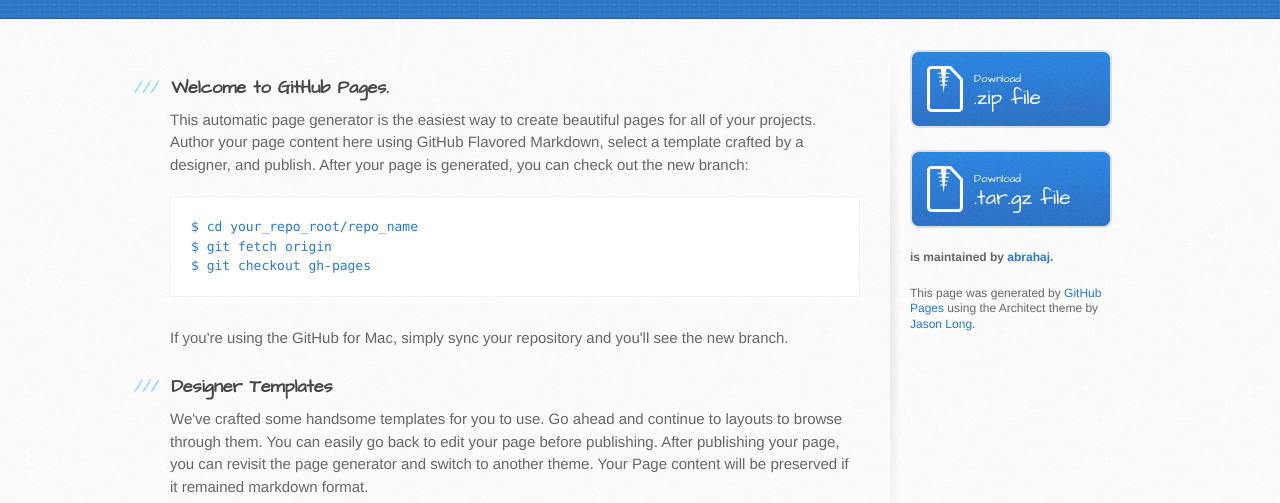
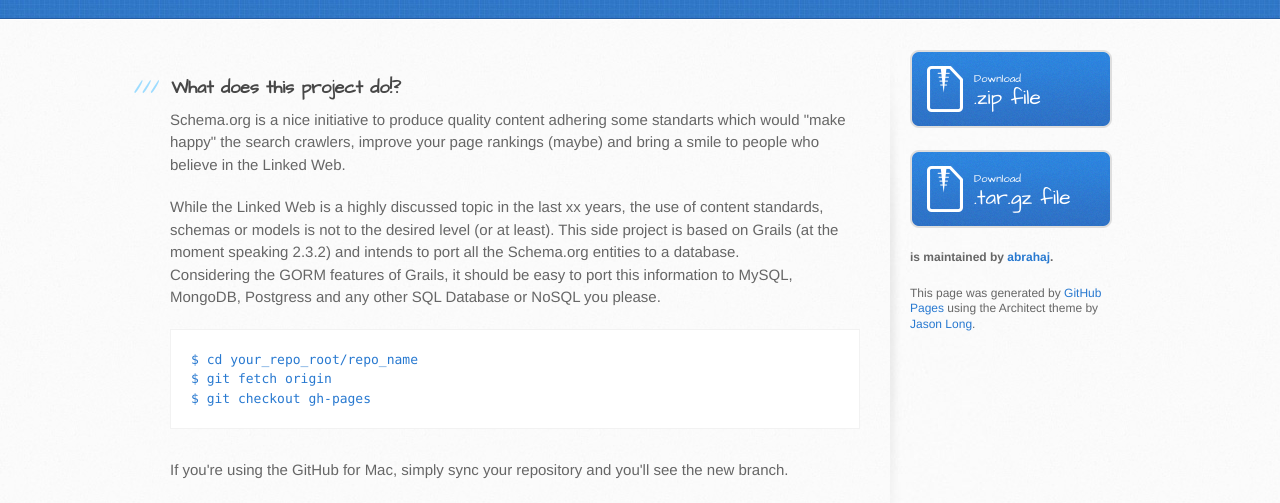
Before and after one commit to abrahaj/SchemaOrgToSQL, a plain HTML site: page index.html in a window 1280 px wide. Shown: the part 216-719 px from the top of the page. Drawn offline with Linux system fonts and the light colour scheme.

Commit message:
Update index.html

```diff
--- a/index.html
+++ b/index.html
@@ -13,7 +13,7 @@
     <script src="//html5shiv.googlecode.com/svn/trunk/html5.js"></script>
     <![endif]-->
 
-    <title>Schemaorgtosql by abrahaj</title>
+    <title>Schema.Org Ported in a SQL or NoSQL DB by abrahaj</title>
   </head>
 
   <body>
@@ -29,9 +29,13 @@
       <div class="inner clearfix">
         <section id="main-content">
           <h3>
-<a name="welcome-to-github-pages" class="anchor" href="#welcome-to-github-pages"><span class="octicon octicon-link"></span></a>Welcome to GitHub Pages.</h3>
+<a name="welcome-to-github-pages" class="anchor" href="#welcome-to-github-pages">
+<span class="octicon octicon-link"></span></a>What does this project do!?</h3>
 
-<p>This automatic page generator is the easiest way to create beautiful pages for all of your projects. Author your page content here using GitHub Flavored Markdown, select a template crafted by a designer, and publish. After your page is generated, you can check out the new branch:</p>
+<p>Schema.org is a nice initiative to produce quality content adhering some standarts which would "make happy"
+the search crawlers, improve your page rankings (maybe) and bring a smile to people who believe in the Linked Web. </p>
+<p>While the Linked Web is a highly discussed topic in the last xx years, the use of content standards, schemas or models is not to the desired level (or at least). This side project is based on Grails (at the moment speaking 2.3.2) and intends to port all the Schema.org entities to a database. <br />
+Considering the GORM features of Grails, it should be easy to port this information to MySQL, MongoDB, Postgress and any other SQL Database or NoSQL you please. </p>
 
 <pre><code>$ cd your_repo_root/repo_name
 $ git fetch origin
```
